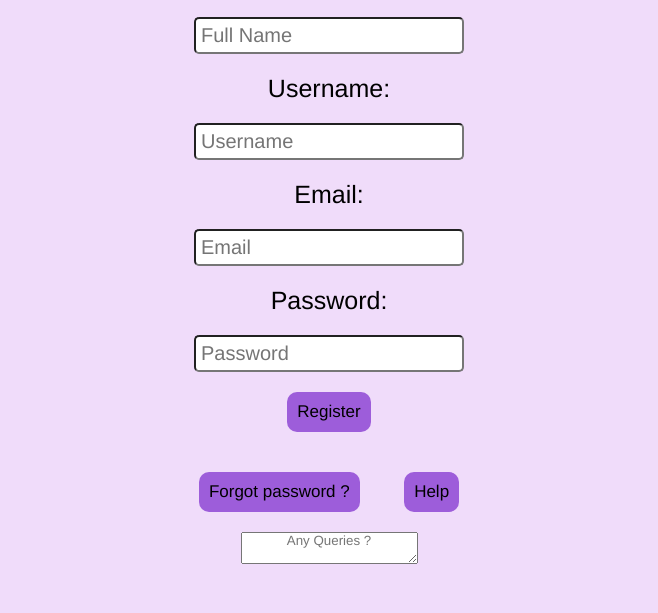
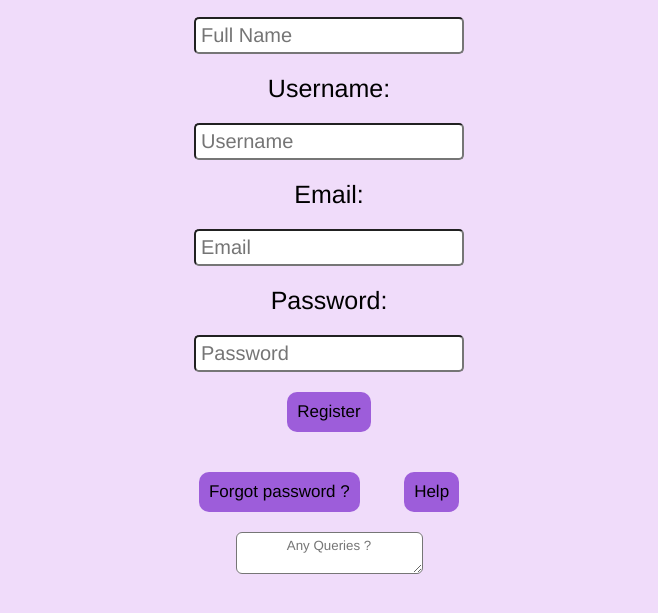
Before and after one commit to Gangwardeeksha/Task1_repo, a plain HTML site: page index.html in a window 1280 px wide. Shown: the part 183-796 px from the top of the page, without its empty margins (311-969 px from the left). Drawn offline with Linux system fonts and the light colour scheme.

Commit message:
Minor changes

```diff
--- a/index.html
+++ b/index.html
@@ -46,6 +46,8 @@
         }
         #Queries{
             text-align:center;
+            padding: 5px;
+            border-radius: 6px;
 
         }
     </style>
```
